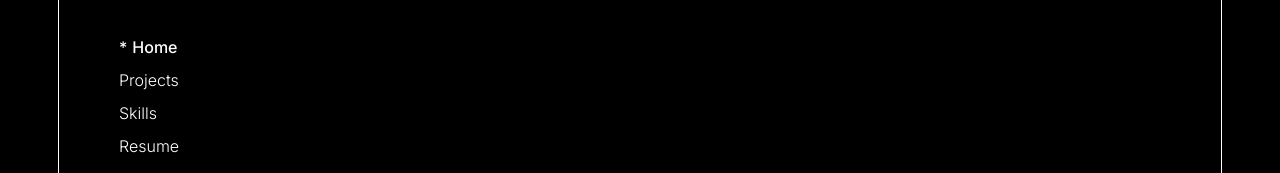
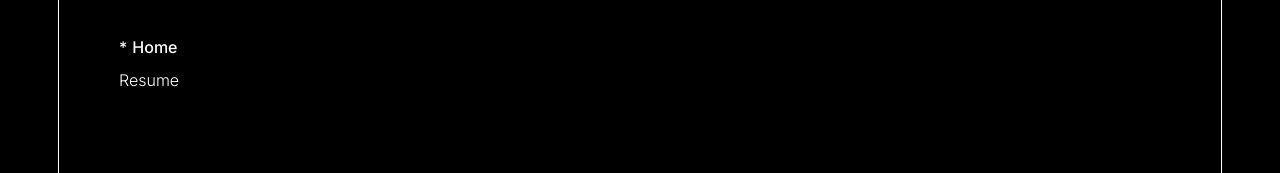
Before and after one commit to halldorvalberg/Landing-Site-1998, a Next.js app: page / in a window 1280 px wide. Shown: the part 210-383 px from the top of the page. Built offline with nearby package versions, Linux system fonts and the light colour scheme.

Commit message:
Commented out unused navigation elements

```diff
--- a/app/components/NavigationBar/index.js
+++ b/app/components/NavigationBar/index.js
@@ -6,8 +6,8 @@ const NavigationBar = ({ activeElement, handleSelect }) => {
     <div className={styles.navigationBar}>
         <div className={styles.frame}>
             <a className={ activeElement === 'Home' ? styles.navigationElementActive : styles.navigationElement } onClick={() => handleSelect('Home')}>Home</a>
-            <a className={ activeElement === 'Projects' ? styles.navigationElementActive : styles.navigationElement } onClick={() => handleSelect('Projects')}>Projects</a>
-            <a className={ activeElement === 'Skills' ? styles.navigationElementActive : styles.navigationElement } onClick={() => handleSelect('Skills')}>Skills</a>
+            {/* <a className={ activeElement === 'Projects' ? styles.navigationElementActive : styles.navigationElement } onClick={() => handleSelect('Projects')}>Projects</a> */}
+            {/* <a className={ activeElement === 'Skills' ? styles.navigationElementActive : styles.navigationElement } onClick={() => handleSelect('Skills')}>Skills</a> */}
             <a className={ activeElement === 'Resume' ? styles.navigationElementActive : styles.navigationElement } onClick={() => handleSelect('Resume')}>Resume</a>
         </div>
     </div>
```
